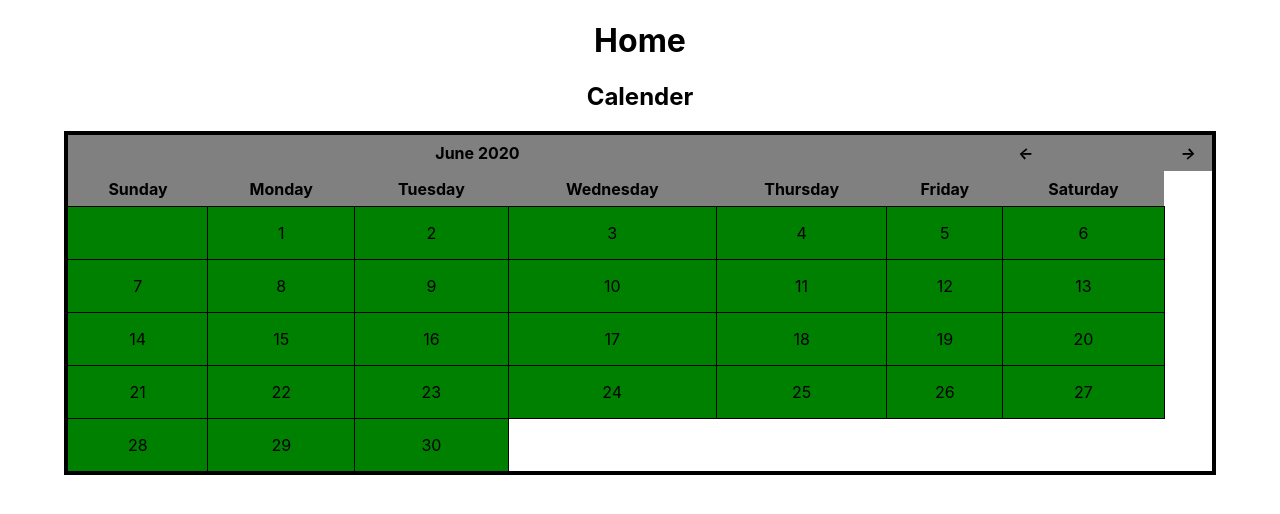
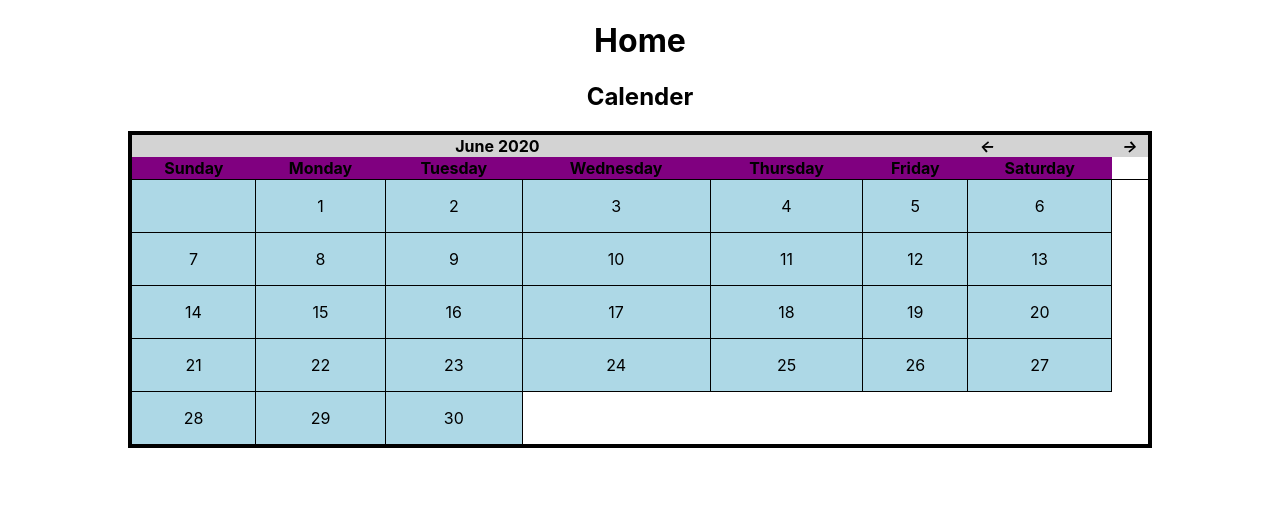
Before and after one commit to javierodst/CC_Scheduler, a React (Create React App) app: page / in a window 1280 px wide. Shown: the top 514 px of the page. Built offline with nearby package versions, Linux system fonts and the light colour scheme.

Commit message:
Fixed some CSS and added more to the calender

```diff
--- a/src/App.js
+++ b/src/App.js
@@ -5,7 +5,8 @@ import Home from './Components/Home/Home';
 import Schedule from './Components/Schedule.js';
 import EmployeeCreate from './Components/Employee/EmployeeCreate.js'
 import EmployeeEdit from './Components/Employee/EmployeeEdit.js';
-import './App.css';
+import './Styling/App.css';
+
 
 function App() {
   return (
--- a/src/Components/Calender.js
+++ b/src/Components/Calender.js
@@ -1,6 +1,8 @@
+
 import React from 'react';
 import moment from 'moment';
-import { Link, withRouter } from 'react-router-dom';
+import { Redirect, Link, withRouter } from 'react-router-dom';
+import '../Styling/Calender.css'
 
 
 class Calender extends React.Component {
@@ -158,6 +160,18 @@ class Calender extends React.Component {
         this.props.onDayClick && this.props.onDayClick(e, day);
     }
 
+    enterWeekDay = (e) => {
+        console.log("Mouse entered");
+        const elem = e.target
+        elem.style.background = "red";
+    }
+
+    weekClicked = (e) => {
+        console.log(e.target.object)
+        // this.props.history.push(`/schedule/${e.target}`)
+
+    }
+
 
     render() {
 
@@ -206,9 +220,11 @@ class Calender extends React.Component {
             }
         });
 
+
+
         let trElements = rows.map((d, i) => {
             return (
-                <tr key={i * 10} >
+                <tr key={i * 10} onMouseEnter={this.enterWeekDay} onClick={this.weekClicked}>
                     {d}
                 </tr>
 
@@ -242,11 +258,10 @@ class Calender extends React.Component {
                             </th>
                         </tr>
 
-                        <tr>{weekdays}</tr>
+                        <tr className="weekdays">{weekdays}</tr>
                     </thead>
 
-                    <tbody>
-
+                    <tbody className="calender-body" >
 
                         {trElements}
 
--- a/src/Styling/Calender.css
+++ b/src/Styling/Calender.css
@@ -1,5 +1,37 @@
+
+.cal-container{
+    width: 100%;
+    margin: auto;
+}
+
+.cal-container table{
+    width: 80%;
+    margin: auto;
+    border: 4px solid black;
+    border-collapse: collapse;
+}
 
 
-td{
- background-color: red;
+
+.calender-header{
+    background-color: lightgray;
 }
+
+.calender-header th{
+    background-color: lightgray;
+}
+
+.weekday{
+    background-color: purple;
+}
+
+.calender-body{
+    padding: 1em;
+    border: 1px solid black;
+    background-color: lightblue;
+}
+
+.calender-body td{
+    padding: 1em;
+    border: 1px solid black;
+}
--- a/src/Styling/Schedule.css
+++ b/src/Styling/Schedule.css
@@ -3,28 +3,26 @@
     margin: auto;
 }
 
-table{
+.schedule-main table{
     width: 90%;
     margin: auto;
     border: 4px solid black;
     border-collapse: collapse;
 }
 
-thead{
+.schedule-main thead{
     background-color: grey;
 }
 
-th{
+.schedule-main th{
     padding: .5em 0.2em;
 }
 
-tbody{
-    background-color: green;
-}
 
-td{
+.schedule-main td{
     padding: 1em;
     border: 1px solid black;
+    background-color: green;
 }
 
 .btn{
```
Also changed, not shown: src/Components/ScheduleDays.js (line endings or trailing spaces), src/Styling/App.css (renamed from src/App.css).
